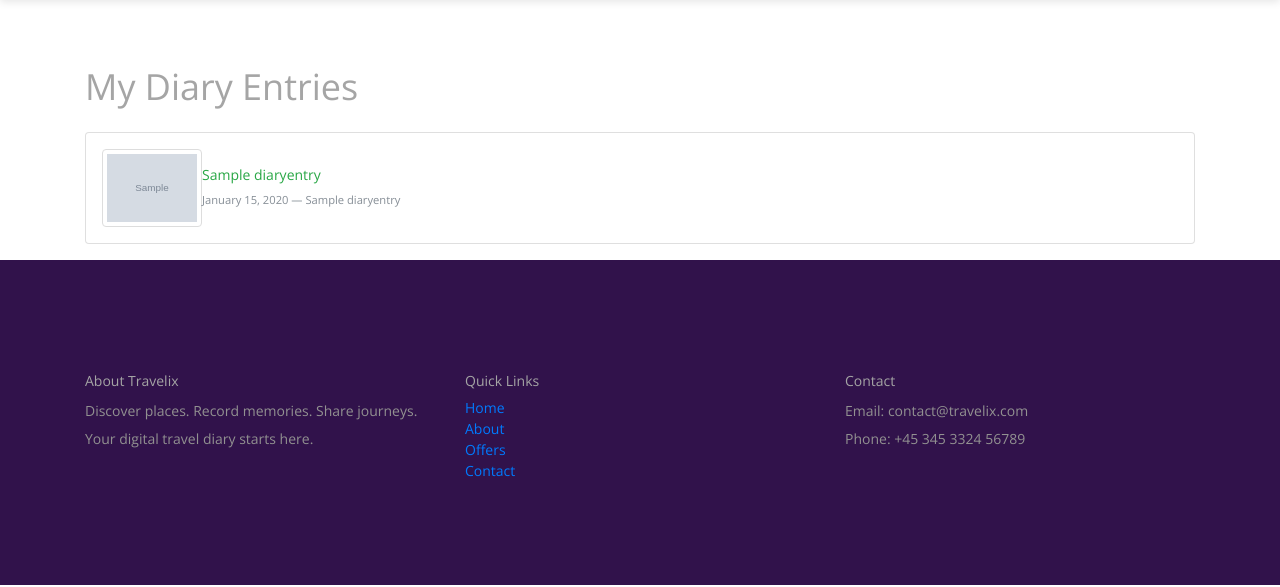
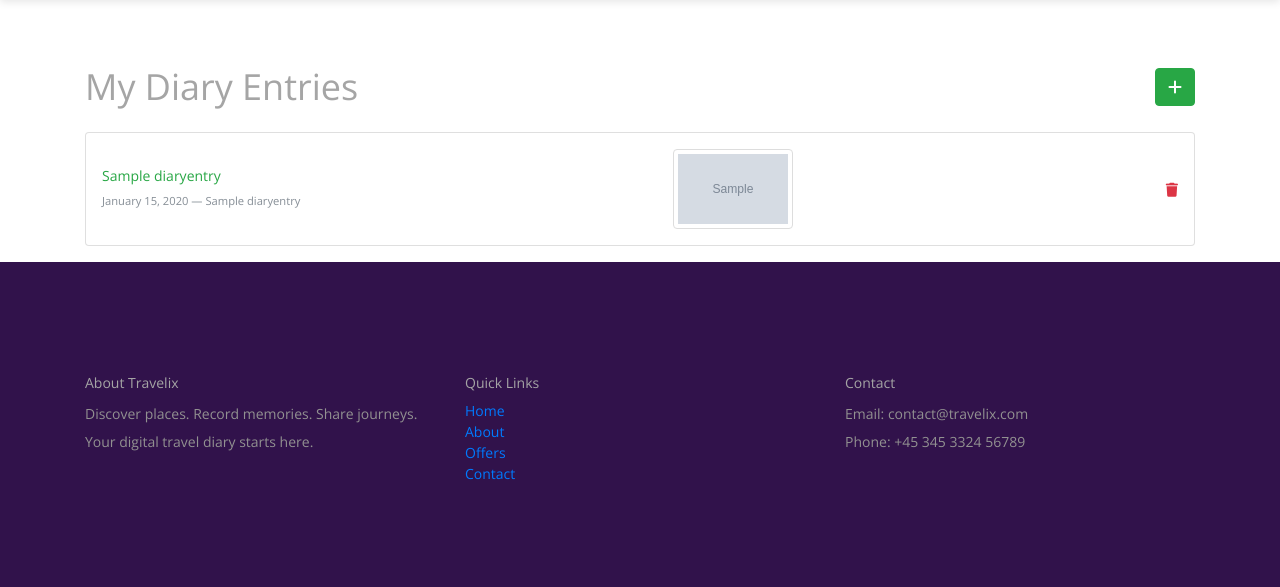
Before and after one commit to surabhiwinner/TravelBloom, a Django app: page /diary/entries/ in a window 1280 px wide. Shown: the part 83-670 px from the top of the page. Run offline with Django 5.2, Linux system fonts and the light colour scheme; tables that the repository leaves empty hold one stand-in row (values such as "Sample post"); grey boxes marked "Sample" are stand-in pictures; parts of the project's set-up code (start-up, migrations or seed data) failed here and were passed over; some libraries are stand-ins or nearby versions.

Commit message:
permanent delete added

```diff
--- a/travelbloom/authentication/views.py
+++ b/travelbloom/authentication/views.py
@@ -39,7 +39,7 @@ class LoginView(View):
 
                 login(request, user)
 
-                return redirect('diary_list')
+                return redirect('diary-list')
 
             error ='Invalid credencials'
 
--- a/travelbloom/diary/models.py
+++ b/travelbloom/diary/models.py
@@ -10,7 +10,7 @@ from django.contrib.auth.models import User
 
 class DiaryEntry(BaseClass):
 
-    profile = models.OneToOneField('authentication.Profile', on_delete=models.CASCADE)
+    profile = models.ForeignKey('authentication.Profile', on_delete=models.CASCADE, related_name='diary_entries')
 
     title = models.CharField(max_length=200)
     notes = models.TextField(blank=True)
--- a/travelbloom/diary/urls.py
+++ b/travelbloom/diary/urls.py
@@ -8,6 +8,7 @@ urlpatterns = [
     path('entries/',views.DiaryListView.as_view(), name='diary-list'),
     path('entries-detail/<str:uuid>/', views.DiaryEntryDetailView.as_view(), name='diary_detail'),
     path('home/', views.HomeView.as_view(), name= 'home'),
+    path('diary-delete/<str:uuid>', views.DiaryentryDeleteView.as_view(), name= 'diary-entry-delete')
 
 
 ]
--- a/travelbloom/diary/views.py
+++ b/travelbloom/diary/views.py
@@ -40,7 +40,7 @@ class DiaryEntryWriteView(View):
         if entry_form.is_valid() and media_form.is_valid() :
 
             #get profile
-            profile = Profile.objects.get(user = request.user)
+            profile = request.user
 
             # create diary entry
             diary_entry = entry_form.save(commit=False)
@@ -58,11 +58,11 @@ class DiaryEntryWriteView(View):
 
             media_file = media_form.save(commit=False)
 
-            media_form.diary = diary_entry
+            media_file.diary = diary_entry
 
             media_file.save()
 
-            return redirect('entry-list')
+            return redirect('diary-list')
 
 
 class DiaryListView(View):
@@ -97,3 +97,16 @@ class HomeView(View):
         }
 
         return render(request,'diary/home.html',context=data)
+
+
+class DiaryentryDeleteView(View):
+
+    def get(self, request, *args , **kwargs) :
+
+        uuid = kwargs.get('uuid')
+
+        diary_entry = DiaryEntry.objects.get(uuid=uuid)
+
+        diary_entry.delete()
+
+        return redirect('diary-list')
--- a/travelbloom/templates/diary/create_entry.html
+++ b/travelbloom/templates/diary/create_entry.html
@@ -9,7 +9,7 @@
         <div class="d-flex justify-content-between align-items-center mb-4">
             <h4 class="m-0 fs-2 fw-bold text-center text-dark">Create Diary Entry</h4>
             <button type="submit" class="btn btn-success">
-                <i class="fa-solid fa-plus"></i>
+                <i class="fa-solid fa-check"></i>
             </button>
         </div>
 
--- a/travelbloom/templates/diary/entry_list_page.html
+++ b/travelbloom/templates/diary/entry_list_page.html
@@ -1,22 +1,21 @@
 {% extends "base.html" %}
+{% load static %}
 {% block section %}
 <div class="container mt-5">
-    <h2 class="mb-4">My Diary Entries</h2>
+    <div class="d-flex justify-content-between align-items-center mb-4">
+        <h2 class="mb-0">My Diary Entries</h2>
+        <a class="btn btn-success" href="{% url 'create' %}" title="Add New Entry">
+            <i class="fa-solid fa-plus"></i>
+        </a>
+    </div>
 
     {% if diary_entries %}
         <ul class="list-group">
             {% for entry in diary_entries %}
-                <li class="list-group-item list-group-item-action d-flex align-items-center shadow-sm mb-3 p-3 rounded">
-
-                    <!-- Media Preview (first image/video) -->
-                    {% with entry.media_files.first as media %}
-                        {% if media %}
-                            <img src="{{ media.file.url }}" alt="Preview" class="img-thumbnail me-3" style="width: 100px; height: auto;">
-                        {% endif %}
-                    {% endwith %}
+                <li class="list-group-item d-flex justify-content-between align-items-center shadow-sm mb-3 p-3 rounded">
 
                     <!-- Entry Info -->
-                    <div class="flex-grow-1">
+                    <div class="flex-grow-1 pe-3">
                         <h5 class="mb-1 text-success">
                             <a href="{% url 'diary_detail' entry.uuid %}" class="text-decoration-none text-success">
                                 {{ entry.title }}
@@ -32,11 +31,26 @@
                         </small>
                     </div>
 
+                    <!-- Preview Image -->
+                    {% with entry.media_files.all.0 as preview %}
+                        {% if preview %}
+                            <img src="{{ preview.file.url }}" alt="Preview for {{ entry.title }}"
+                                 class="img-thumbnail" style="width: 120px; height: 80px; object-fit: cover;">
+                        {% else %}
+                            <img src="{% static 'images/no-preview.png' %}" alt="No Image Available"
+                                 class="img-thumbnail" style="width: 120px; height: 80px; object-fit: cover;">
+                        {% endif %}
+                    {% endwith %}
+                   <a href="{% url 'diary-entry-delete' entry.uuid %}" class="text-danger"><i class="fas fa-trash"></i></a>
                 </li>
             {% endfor %}
+
+
         </ul>
     {% else %}
-        <p class="text-muted">No diary entries yet.</p>
+        <div class="alert alert-info">No diary entries yet. Click the <strong>+</strong> button to create one.</div>
     {% endif %}
+
+
 </div>
 {% endblock %}
```
Also changed, not shown: travelbloom/diary/forms.py (+7 -6 lines).
